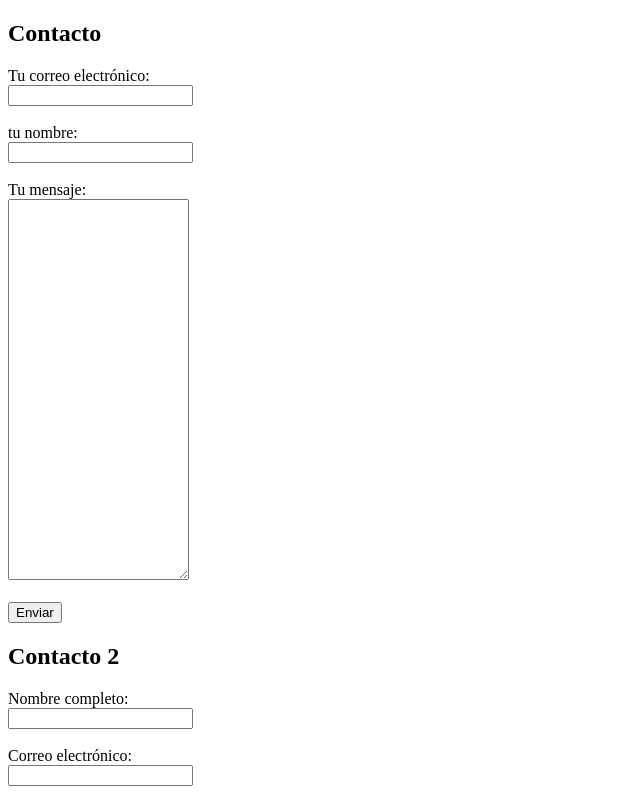
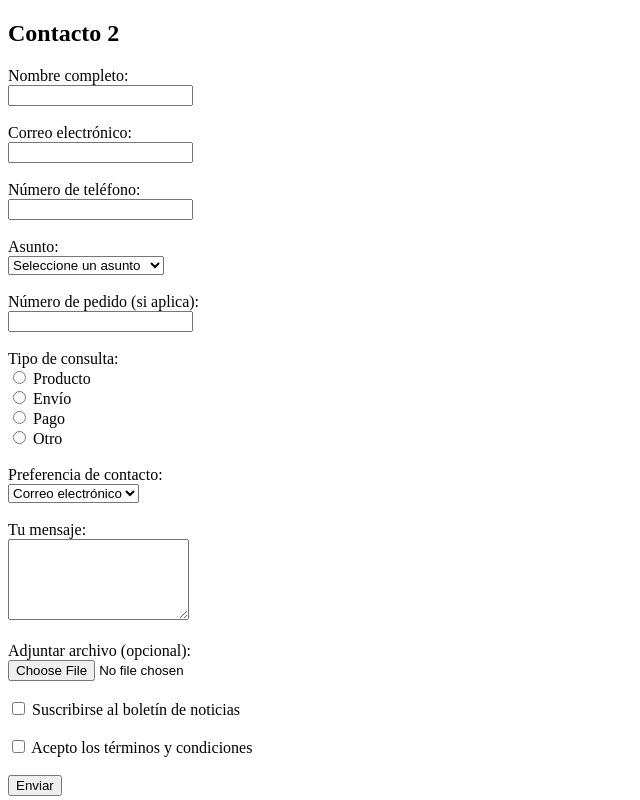
Before and after one commit to ManuelRey25/Formulario-basico-html, a plain HTML site: page index.html in a window 1280 px wide. Shown: the top 800 px of the page, without its empty margins (0-640 px from the left). Drawn offline with Linux system fonts and the light colour scheme.

Commit message:
Update index.html

```diff
--- a/index.html
+++ b/index.html
@@ -7,19 +7,6 @@
   <title>Formulario de Contacto</title>
 </head>
 <body>
-  <h2>Contacto</h2>
-  <form action="https://formspree.io/f/xovaglgb" method="POST">
-    <label for="email">Tu correo electrónico:</label><br>
-    <input type="email" id="email" name="email" required><br><br>
-     <label for="name">tu nombre:</label><br>
-    <input type="name" id="name" name="name" required><br><br>
-
-    <label for="message">Tu mensaje:</label><br>
-    <textarea id="message" name="message" rows="25" required></textarea><br><br>
-
-    <button type="submit">Enviar</button>
-
-
   <h2>Contacto 2</h2>
   <form action="https://formspree.io/f/xovaglgb" method="POST">
     <label for="name">Nombre completo:</label><br>
```
